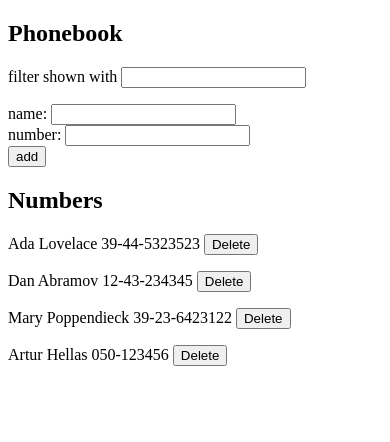
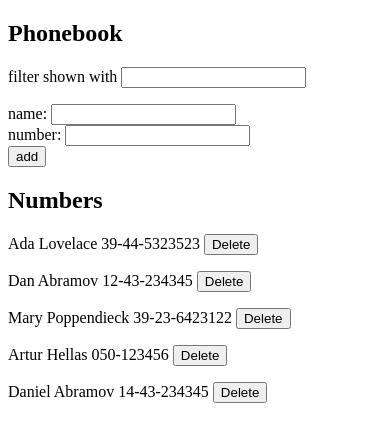
Before and after one commit to DmitryBochkov/submission-repository, a React (Create React App) app in the folder part2/phonebook/: page / in a window 390 px wide. Shown: the top 442 px of the page. Built offline with nearby package versions, Linux system fonts and the light colour scheme; data requests are answered from the project's data file.

Commit message:
done 2.18*: Phonebook step10

```diff
--- a/part2/phonebook/db.json
+++ b/part2/phonebook/db.json
@@ -19,6 +19,11 @@
       "name": "Artur Hellas ",
       "number": "050-123456",
       "id": 5
+    },
+    {
+      "name": "Daniel Abramov",
+      "number": "14-43-234345",
+      "id": 6
     }
   ]
 }
--- a/part2/phonebook/src/App.js
+++ b/part2/phonebook/src/App.js
@@ -37,10 +37,27 @@ const App = () => {
 
   const addPerson = event => {
     event.preventDefault();
-    const found = persons.some(person => person.name === newName)
+    const found = persons.filter(person => person.name === newName)
 
-    if (found) {
-      alert(`${newName} is already added to phonebook`)
+    if (found.length) {
+      console.log(found[0].number, newNumber);
+      if (found[0].number.trim() !== newNumber.trim()) {
+        if (window.confirm(`${newName} is already added to phonebook. Replace the old number with the new one?`)) {
+          const updatedPersonObject = {name: newName, number: newNumber.trim()}
+          const foundId = found[0].id
+
+          personService
+            .update(foundId, updatedPersonObject)
+            .then(returnedPerson => {
+              setPersons(persons.map(person => person.id === foundId ? returnedPerson : person))
+              setFilteredPersons(persons.map(person => person.id === foundId ? returnedPerson : person))
+              setNewName('')
+              setNewNumber('')
+            })
+        }
+      } else {
+        alert(`${newName} is already added to phonebook`)
+      }
     } else {
       const personObject = {name: newName, number: newNumber}
 
--- a/part2/phonebook/src/services/persons.js
+++ b/part2/phonebook/src/services/persons.js
@@ -12,8 +12,13 @@ const create = personObject => {
   return request.then(response => response.data)
 }
 
+const update = (id, personObject) => {
+  const request = axios.put(`${baseUrl}/${id}`, personObject)
+  return request.then(response => response.data)
+}
+
 const remove = id => {
   return axios.delete(`${baseUrl}/${id}`)
 }
 
-export default { getAll, create, remove }
+export default { getAll, create, update, remove }
```
